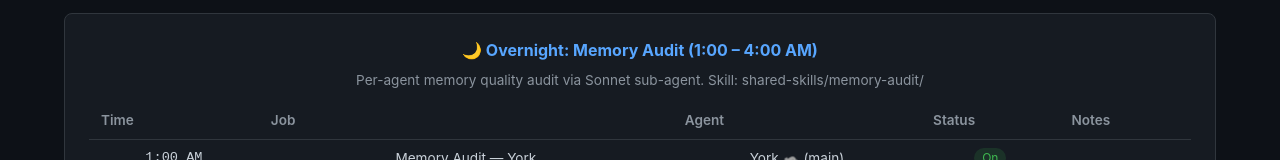
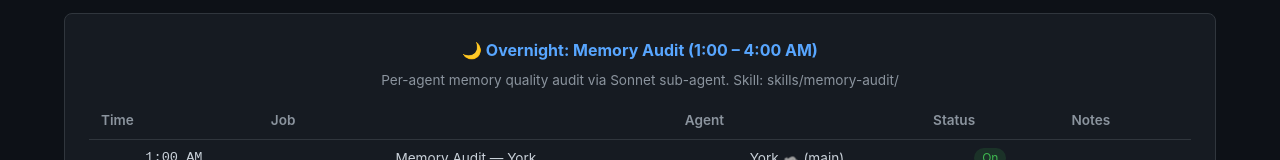
Before and after one commit to yorkbot/openclaw-architecture, a Vue app: page / in a window 1280 px wide. Both pictures are taken after a click on the button "Cron Schedule". Shown: the part 368-528 px from the top of the page. Built offline with nearby package versions, Linux system fonts and the light colour scheme.

Commit message:
Fix shared-skills → skills path across architecture site

```diff
--- a/src/views/CronSchedule.vue
+++ b/src/views/CronSchedule.vue
@@ -39,7 +39,7 @@ const cronGroups = [
   {
     icon: '🌙',
     label: 'Overnight: Memory Audit (1:00 – 4:00 AM)',
-    desc: 'Per-agent memory quality audit via Sonnet sub-agent. Skill: shared-skills/memory-audit/',
+    desc: 'Per-agent memory quality audit via Sonnet sub-agent. Skill: skills/memory-audit/',
     jobs: [
       { time: '1:00 AM', name: 'Memory Audit — York', agent: 'York 🦝 (main)', status: 'On', notes: '' },
       { time: '1:30 AM', name: 'Memory Audit — Offa', agent: 'Offa 🦫', status: 'On', notes: '' },
--- a/src/views/Tools.vue
+++ b/src/views/Tools.vue
@@ -215,7 +215,7 @@ const sharedInfra = [
   },
   {
     icon: '🧠',
-    path: '~/.openclaw/shared-skills/',
+    path: '~/.openclaw/skills/',
     desc: 'Skills shared across all agents. Agents inherit these via skill scanning.',
     details: [
       { label: 'Structure', value: 'Each skill is a directory with SKILL.md entry point' },
```
